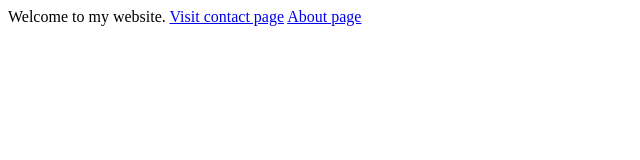
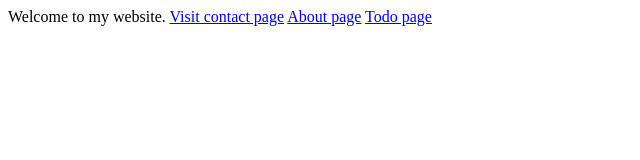
Before and after one commit to atomty1/mygitpage, a plain HTML site: page index.html in a window 1280 px wide. Shown: the full height of the page, 0-640 px from the left. Drawn offline with Linux system fonts and the light colour scheme.

Commit message:
todo link added to the index page

```diff
--- a/index.html
+++ b/index.html
@@ -7,6 +7,7 @@
 	Welcome to my website.
 	<a href="contact.html">Visit contact page</a>
 	<a href="about.html">About page</a>
+	<a href="todo.html">Todo page</a>
 
 </body>
 </html>
```
